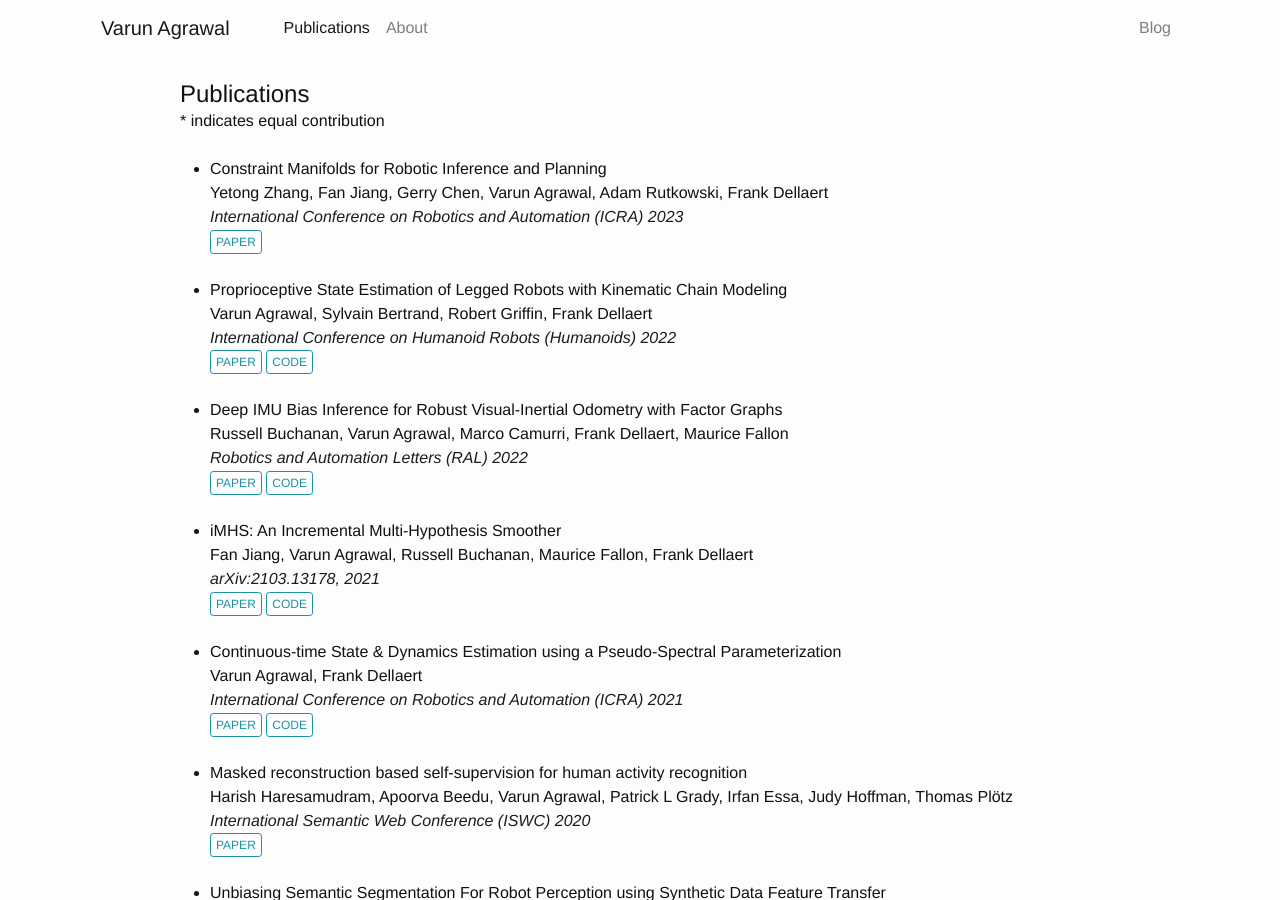
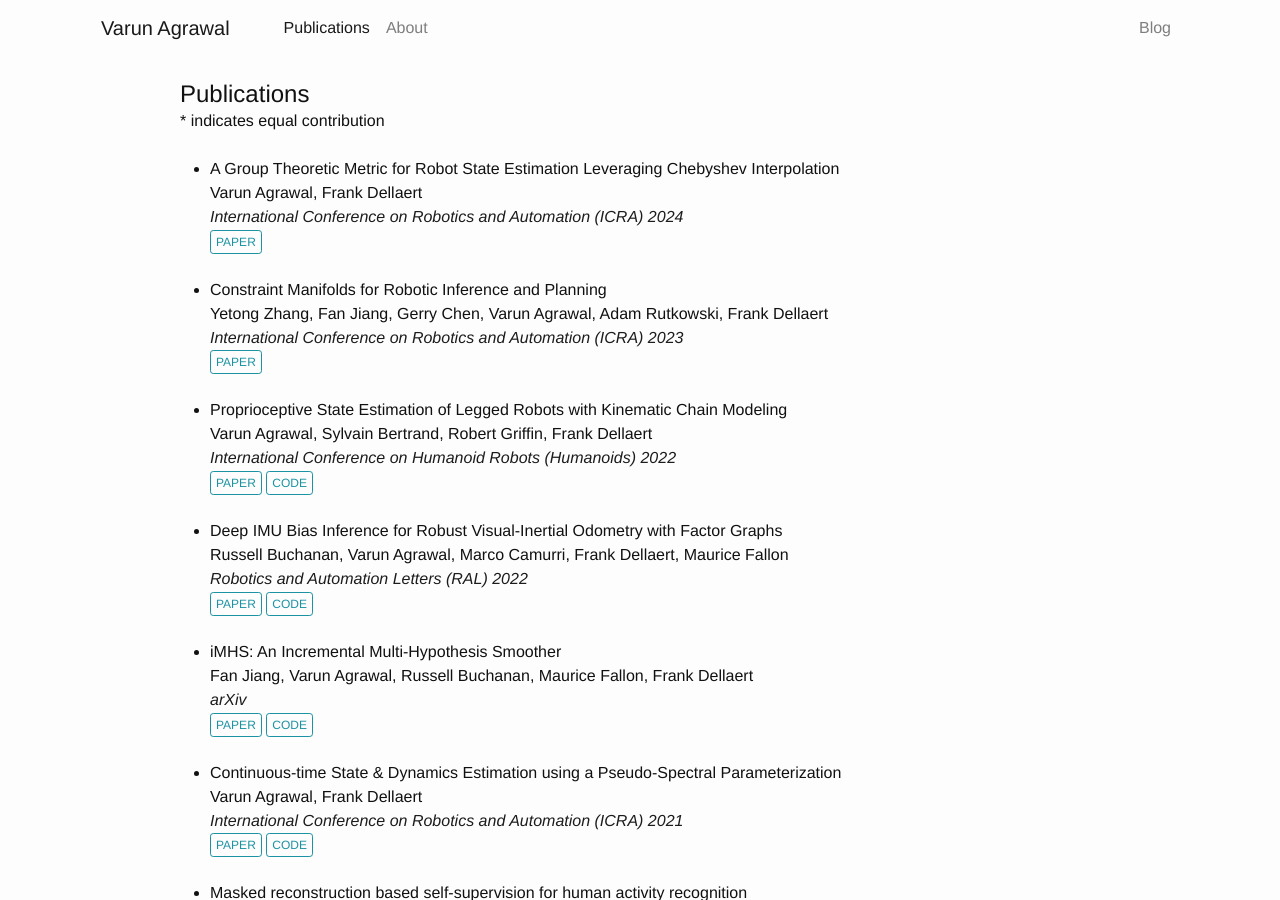
Before and after one commit to varunagrawal/varunagrawal.github.io, a Jekyll site: the page built from research.html, in a window 1280 px wide and 900 px high. Built offline with Jekyll 4.4.1, drawn with Linux system fonts in a browser that asks for light colours; nearby versions of some CDN libraries; a style sheet for code colours, icons or effects is not loaded.

Commit message:
lots of updates

```diff
--- a/_data/publications/conference.yml
+++ b/_data/publications/conference.yml
@@ -1,3 +1,8 @@
+- title: "A Group Theoretic Metric for Robot State Estimation Leveraging Chebyshev Interpolation"
+  authors: [Varun Agrawal, Frank Dellaert]
+  venue: International Conference on Robotics and Automation (ICRA) 2024
+  links:
+    paper: https://arxiv.org/abs/2401.17463
 - title: "Constraint Manifolds for Robotic Inference and Planning"
   authors: [Yetong Zhang, Fan Jiang, Gerry Chen, Varun Agrawal, Adam Rutkowski, Frank Dellaert]
   venue: International Conference on Robotics and Automation (ICRA) 2023
@@ -9,7 +14,7 @@
   venue: International Conference on Humanoid Robots (Humanoids) 2022
   links:
     paper: https://arxiv.org/abs/2209.05644
-    code: https://github.com/varunagrawal/gtdyne
+    code: https://github.com/varunagrawal/dyne
 
 - title: "Deep IMU Bias Inference for Robust Visual-Inertial Odometry with Factor Graphs"
   authors: [Russell Buchanan, Varun Agrawal, Marco Camurri, Frank Dellaert, Maurice Fallon]
@@ -20,7 +25,7 @@
 
 - title: "iMHS: An Incremental Multi-Hypothesis Smoother"
   authors: [Fan Jiang, Varun Agrawal, Russell Buchanan, Maurice Fallon, Frank Dellaert]
-  venue: arXiv:2103.13178, 2021
+  venue: arXiv
   links:
     paper: https://arxiv.org/abs/2103.13178
     code: https://github.com/borglab/imhs
--- a/_data/updates.yml
+++ b/_data/updates.yml
@@ -1,3 +1,4 @@
+- Our <a href="https://arxiv.org/abs/2401.17463">paper</a> on a new state estimation metric has been accepted to ICRA 2024.
 - 2 papers accepted to ICRA 2023!
 - Paper on Legged Robot State Estimation accepted to Humanoids 2022.
 - Spending summer 2021 working with Hayk Martiros and the awesome team at <a href="https://www.skydio.com/">Skydio</a> as an autonomy research intern.
--- a/index.html
+++ b/index.html
@@ -93,7 +93,7 @@ title: Varun Agrawal Online
     <div class="row">
         <div class="col col-md-8 ml-md-auto mr-md-auto">
 
-            I am a Robotics PhD student in the <a href="https://www.ic.gatech.edu/">School of Interactive Computing at Georgia Tech</a> advised by <a href="https://dellaert.github.io/" target="_blank">Prof. Frank Dellaert</a>.
+            I am a Robotics PhD candidate in the <a href="https://www.ic.gatech.edu/">School of Interactive Computing at Georgia Tech</a>, where I am gratefully advised by <a href="https://dellaert.github.io/" target="_blank">Prof. Frank Dellaert</a>.
 
             <br/><br/>
             My areas of research are Robotics, Perception, and Autonomy. I am particularly interested in mobile robot autonomy and the mathematical tools and techniques to enable this.
```
